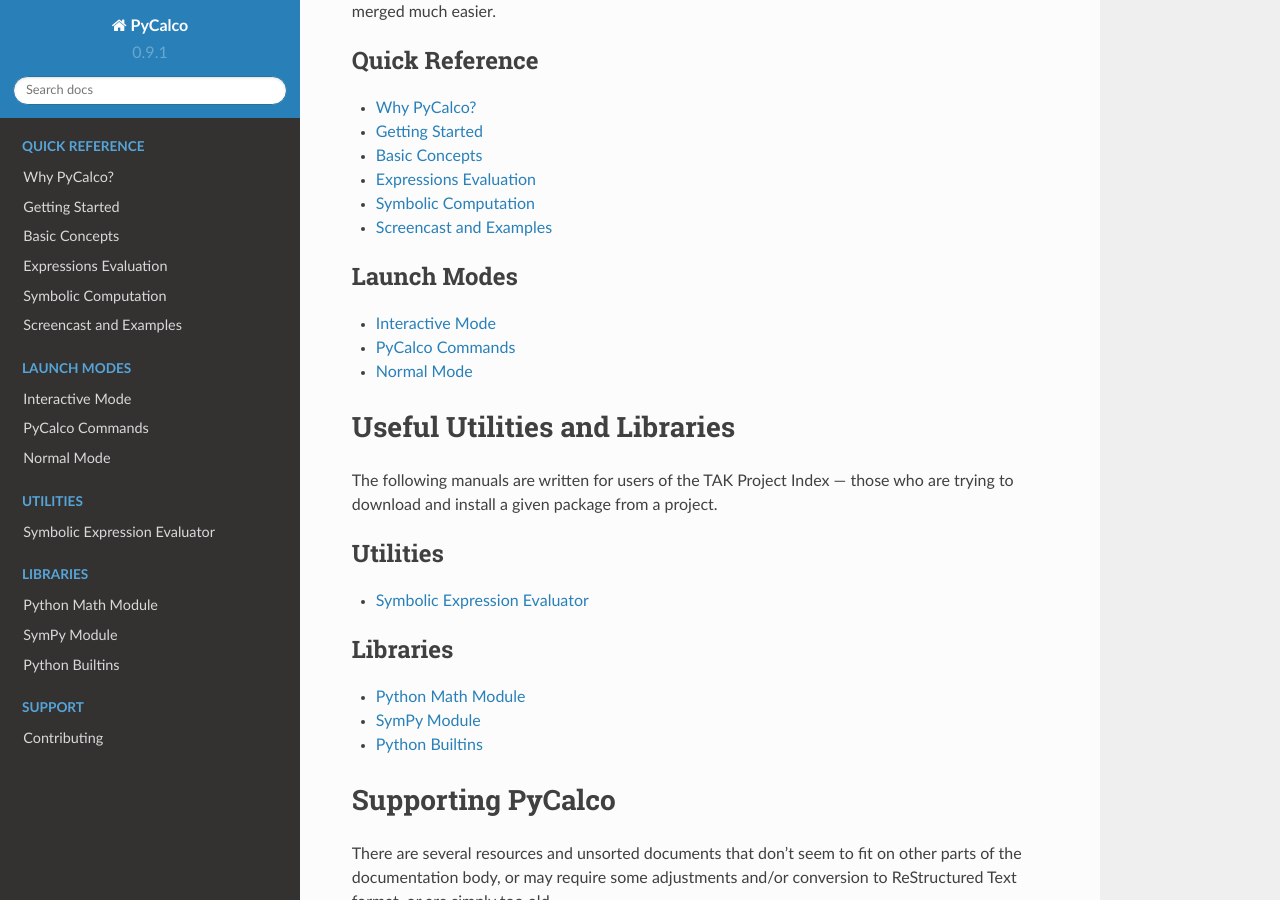
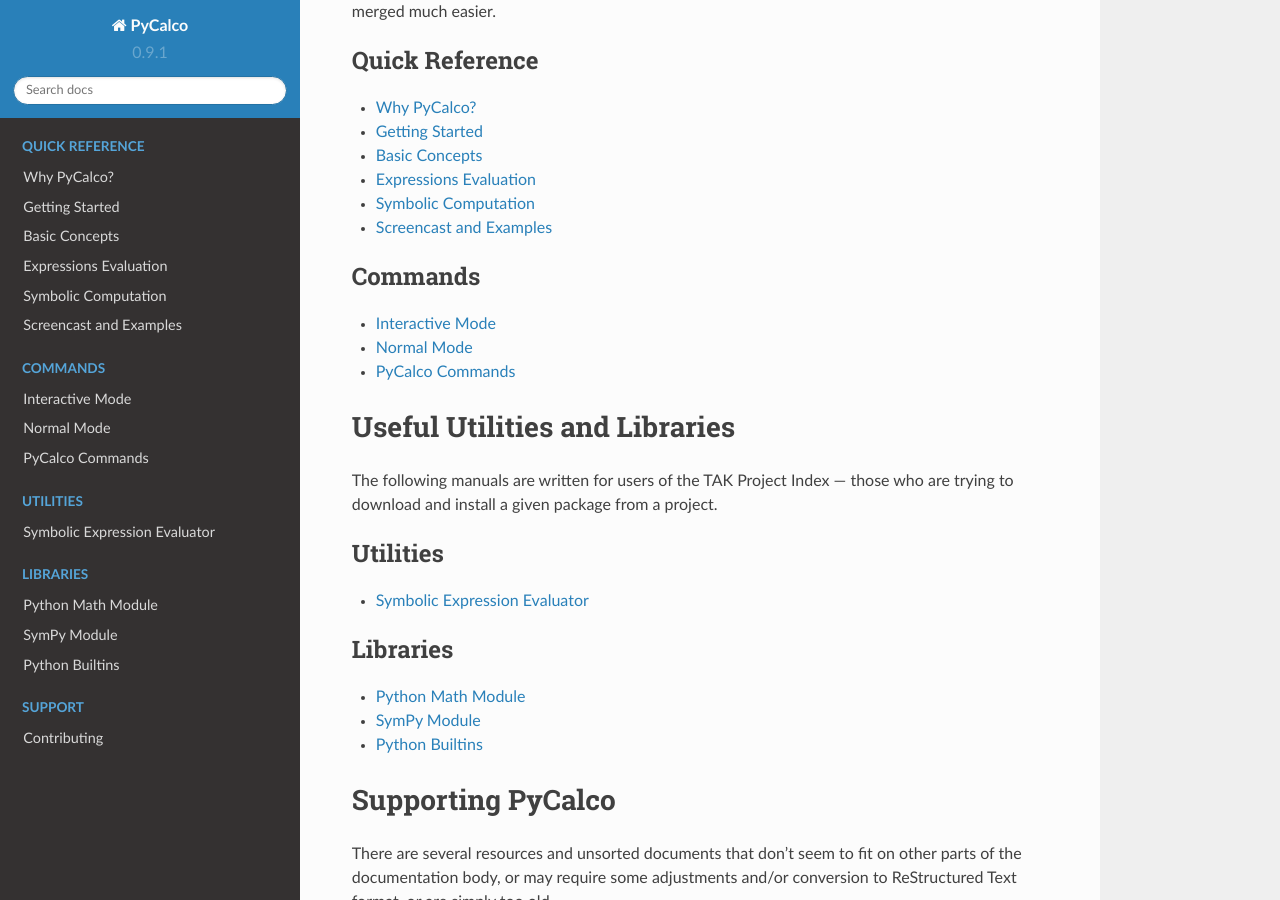
Before and after one commit to trabdlkarim/pycalco, a Sphinx documentation site: the page built from docs/source/index.rst, in a window 1280 px wide and 900 px high, scrolled down 469 px. Built offline with Sphinx 7.4.7 and the Read the Docs theme 2.0.0, drawn with Linux system fonts in a browser that asks for light colours.

Commit message:
Update index.rst

```diff
--- a/docs/source/index.rst
+++ b/docs/source/index.rst
@@ -23,12 +23,12 @@ These manuals contain overall information about how PyCalco works. The PyCalco c
 
 .. toctree::
    :maxdepth: 2
-   :caption: Launch Modes
+   :caption: Commands
    :glob:
 
    modes/inter*
+   modes/norm*
    command*
-   modes/norm*
 
 Useful Utilities and Libraries
 ==============================
```
